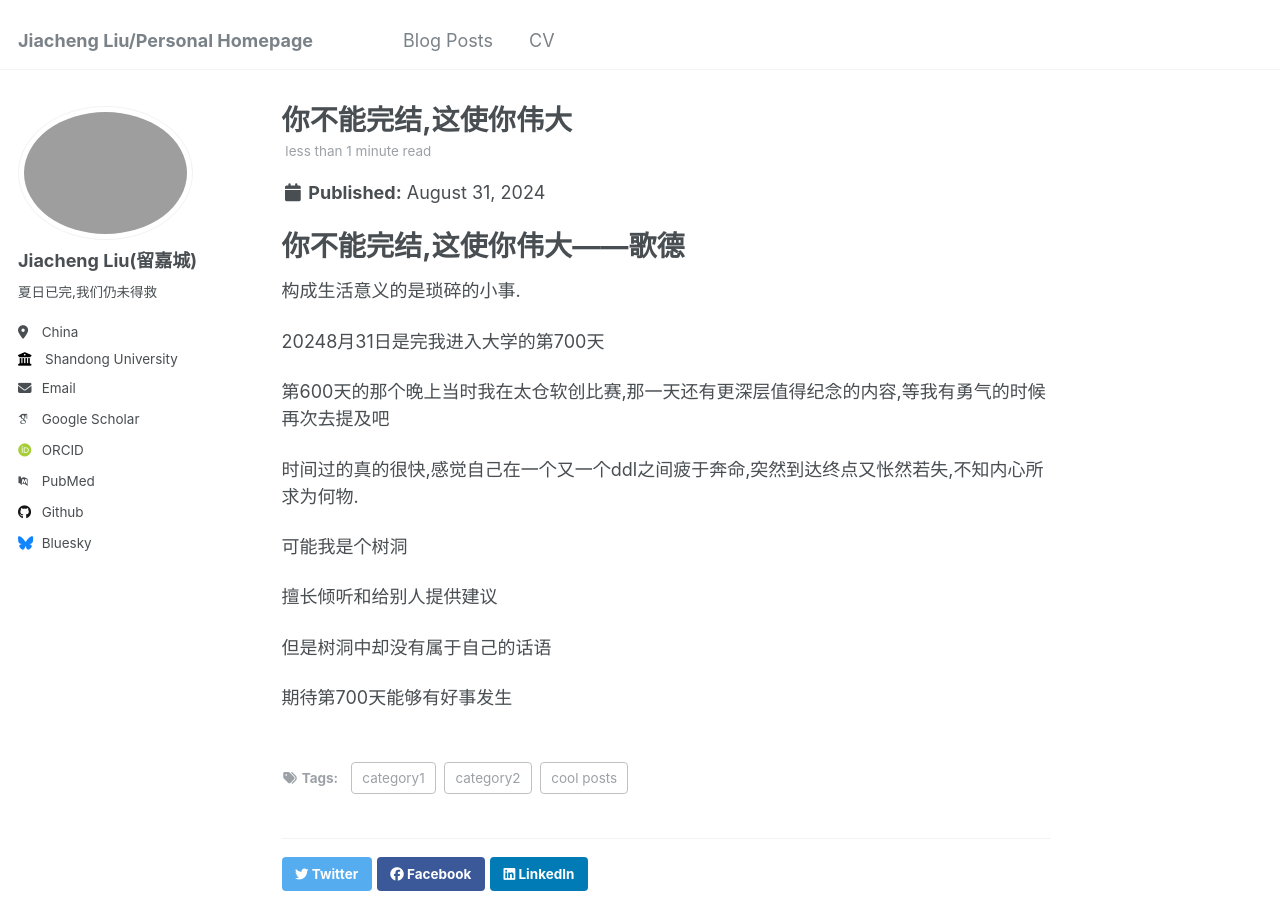
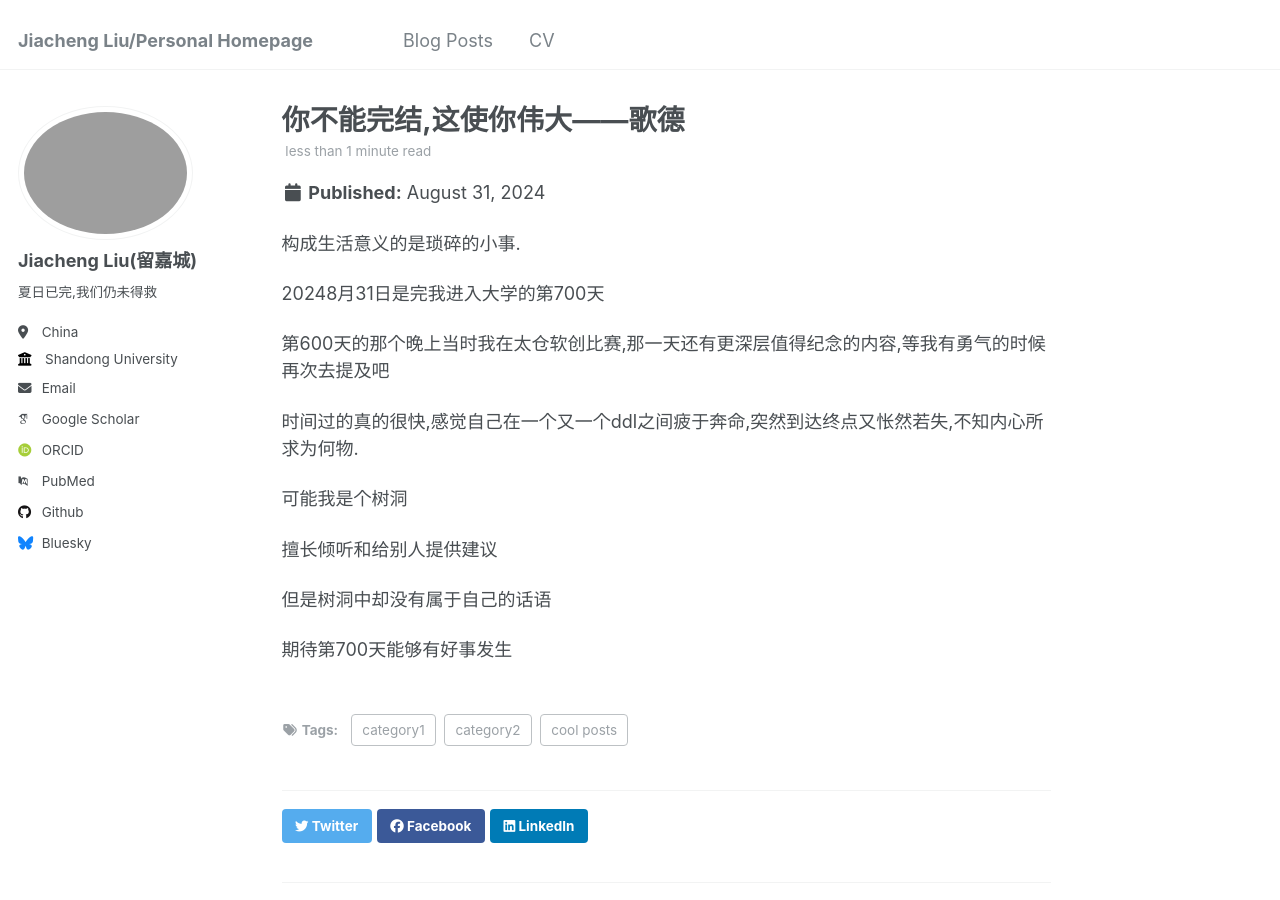
Before and after one commit to Tammytcl/Tammytcl.github.io, a Jekyll site: the page built from _posts/2024-08-31-blog-post-3.md, in a window 1280 px wide and 900 px high. Built offline with Jekyll 4.4.1, drawn with Linux system fonts in a browser that asks for light colours; some web fonts are replaced; part of the change alters nothing that is shown.

Commit message:
2024-8-31

```diff
--- a/_posts/2024-08-31-blog-post-3.md
+++ b/_posts/2024-08-31-blog-post-3.md
@@ -1,5 +1,5 @@
 ---
-title: '你不能完结,这使你伟大'
+title: '你不能完结,这使你伟大——歌德'
 date: 2024-08-31
 permalink: /posts/2024/08/blog-post-3/
 tags:
@@ -7,8 +7,7 @@ tags:
   - category1
   - category2
 ---
-你不能完结,这使你伟大——歌德
-======
+
 
 构成生活意义的是琐碎的小事.
 
```
